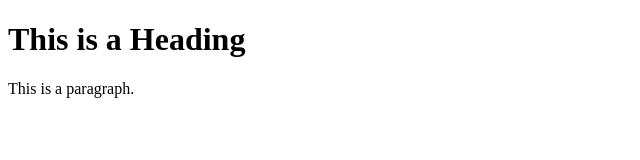
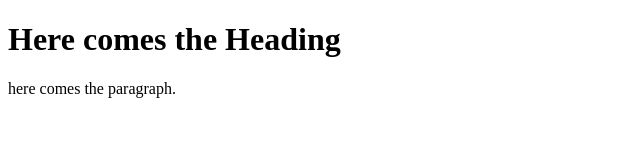
Before and after one commit to devops56sam/GitRepo, a plain HTML site: page index.html in a window 1280 px wide. Shown: the whole page, without its empty margins (0-640 px from the left). Drawn offline with Linux system fonts and the light colour scheme.

Commit message:
added some lines in html file

```diff
--- a/index.html
+++ b/index.html
@@ -5,8 +5,8 @@
 	 </head>
 	 <body>
 
-		 <h1>This is a Heading</h1>
-		 <p>This is a paragraph.</p>
+		 <h1>Here comes the Heading</h1>
+		 <p>here comes the paragraph.</p>
 
 	 </body>
  </html>
```
